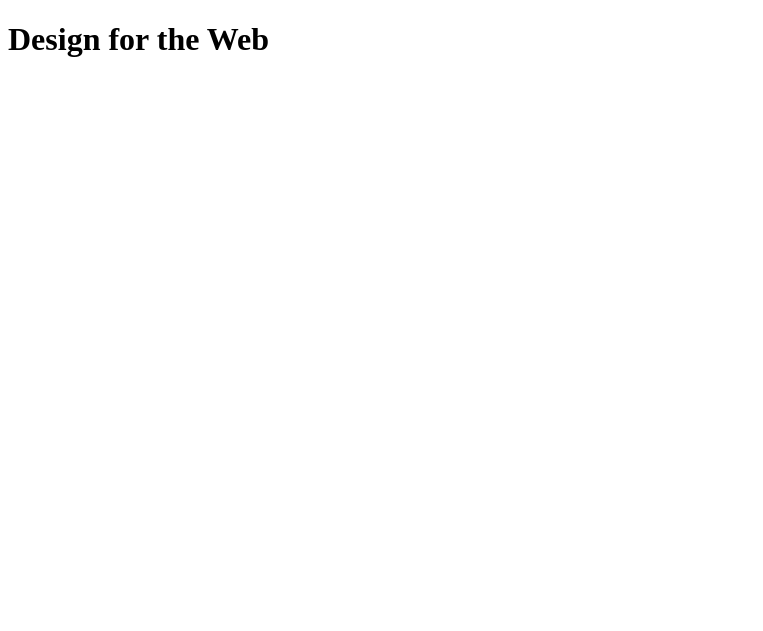
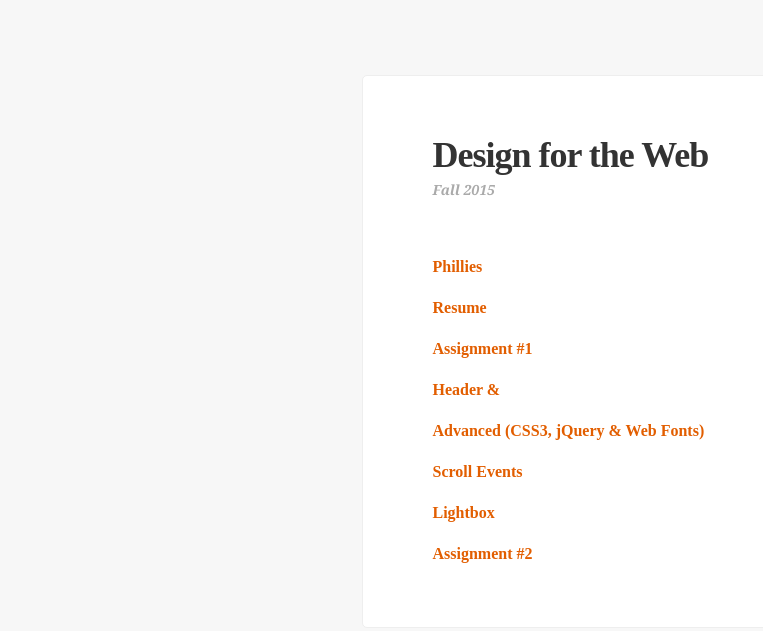
Before and after one commit to msnook89/msnook89.github.com, a plain HTML site: page index.html in a window 1280 px wide. Shown: the whole page, without its empty margins (0-763 px from the left). Drawn offline with Linux system fonts and the light colour scheme.

Commit message:
Finalized GitHub landing page

```diff
--- a/index.html
+++ b/index.html
@@ -2,13 +2,75 @@
 <html>
 	<head>
 		<title>Design for the Web | Fall 2015</title>
+		<style type='text/css'>
+			body {background: #f7f7f7;
+				font-family: 'Helvetica' Arial, sans-serif;
+				color: #333333;
+				font-size: 16px;
+				line-height: 1.0;
+				font-weight: bold;
+			}
+			a {
+				text-decoration: none;
+				color: #E25E00;
+			}
+
+			a:hover {
+				opacity: .5;
+			}
+
+			div {
+				margin: 75px auto;
+				max-width:415px;
+				background: #FFFFFF;
+				padding: 60px 70px 40px 70px;
+				border-radius: 5px;
+				border: 1px solid #EEEEEE;
+			}
+
+			h1 {
+				font-size: 36px;
+				line-height: 1.1;
+				margin: 0;
+				letter-spacing: -1px;
+			}
+
+			h2 {
+				font-size: 14px;
+				font-family: Georgia, serif;
+				color: #AAAAAA;
+				line-height: 2.0;
+				font-style: italic;
+				margin: 0 0 55px 0;
+			}
+			ul {
+				list-style-type: none;
+				padding: 0;
+				margin: 0;
+			}
+
+			li {
+				padding-bottom: 25px;
+			}
+
+		</style>
 	</head>
 
 	<body>
+		<div>
+
 		<h1>Design for the Web</h1>
+		<h2>Fall 2015</h2>
 
-
-
-
+		<ul>
+			<li><a href='/Phillies'>Phillies</a></li>
+			<li><a href='/resume'>Resume</a></li>
+			<li><a href='/assignment1'>Assignment #1</a></li>
+			<li><a href='/header-grid'>Header &amp;</a></li>
+			<li><a href='/advanced'>Advanced (CSS3, jQuery &amp; Web Fonts)</a></li>
+			<li><a href='/scrollit'>Scroll Events</a></li>
+			<li><a href='/lightbox'>Lightbox</a></li>
+			<li><a href='/assignment2'>Assignment #2</a></li>
+		</ul>
 	</body>
 </html>
```
Also changed, not shown: phillies/index.html (+1 -1 lines).
